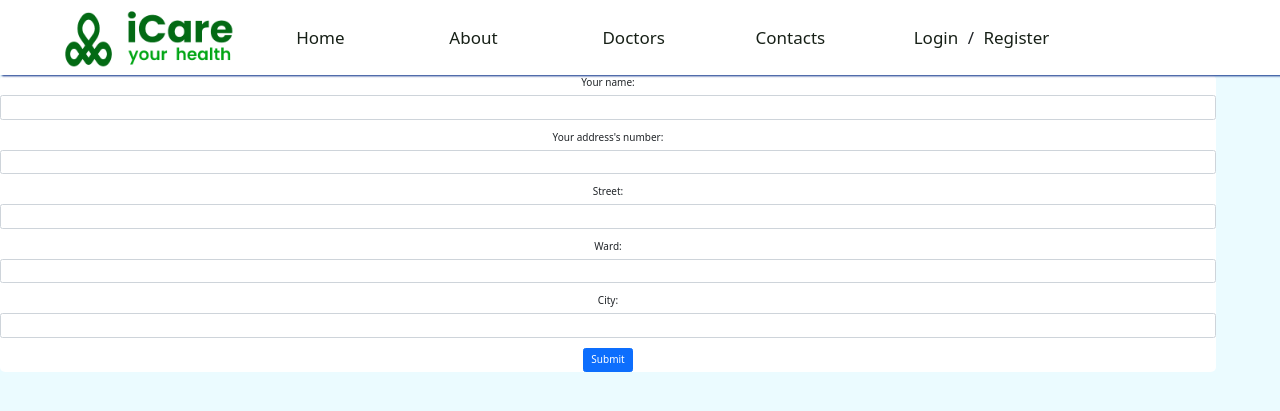
After one commit to letienloc2001/iCare, a PHP site: page /edit-profile.php in a window 1280 px wide. The commit adds this page. Shown: the top 411 px of the page. Run offline with PHP 8.4, Linux system fonts and the light colour scheme.

Commit message:
edit profile

```diff
--- /dev/null
+++ b/assets/css/profile/edit-profile.css
@@ -0,0 +1,10 @@
+.edit {
+   text-align: center;
+}
+
+.edit-form {
+    background-color: white;
+    border-radius: 5px;
+    width: 95%;
+
+}
--- /dev/null
+++ b/edit-profile.php
@@ -0,0 +1,82 @@
+<!DOCTYPE html>
+<html lang="en">
+
+<head>
+    <meta charset="UTF-8">
+    <meta http-equiv="X-UA-Compatible" content="IE=edge">
+    <meta name="viewport" content="width=device-width, initial-scale=1.0">
+    <title>Profile</title>
+    <link rel="stylesheet" href="./assets/css/base.css">
+    <link rel="stylesheet" href="./assets/css/main.css">
+    <link href="https://cdn.jsdelivr.net/npm/bootstrap@5.0.2/dist/css/bootstrap.min.css" rel="stylesheet" integrity="sha384-EVSTQN3/azprG1Anm3QDgpJLIm9Nao0Yz1ztcQTwFspd3yD65VohhpuuCOmLASjC" crossorigin="anonymous" />
+
+    <link rel="preconnect" href="https://fonts.googleapis.com" />
+    <link rel="preconnect" href="https://fonts.gstatic.com" crossorigin />
+    <link href="https://fonts.googleapis.com/css2?family=Roboto:wght@100;300;400;500;700&display=swap" rel="stylesheet" />
+    <link rel="stylesheet" href="https://cdnjs.cloudflare.com/ajax/libs/font-awesome/6.0.0-beta2/css/all.min.css" integrity="sha512-YWzhKL2whUzgiheMoBFwW8CKV4qpHQAEuvilg9FAn5VJUDwKZZxkJNuGM4XkWuk94WCrrwslk8yWNGmY1EduTA==" crossorigin="anonymous" referrerpolicy="no-referrer" />
+    <link rel="shortcut icon" type="image/x-icon" href="../assets/img/logo/iCare-logo-website.png" />
+    <link href="https://fonts.googleapis.com/icon?family=Material+Icons" rel="stylesheet" />
+
+    <link rel="stylesheet" href="https://cdnjs.cloudflare.com/ajax/libs/font-awesome/4.7.0/css/font-awesome.min.css">
+    <link rel="stylesheet" href="https://cdnjs.cloudflare.com/ajax/libs/font-awesome/4.7.0/css/font-awesome.min.css">
+    <link rel="stylesheet" href="./assets/css/profile/user-info-card.css">
+    <link rel="stylesheet" href="./assets/css/profile/section.css">
+    <link rel="stylesheet" href="./assets/css/profile/profile-page.css">
+    <link rel="stylesheet" href="./assets/css/profile/request-appointment.css">
+    <link rel="stylesheet" href="./assets/css/profile/today-appointment.css">
+    <link rel="stylesheet" href="./assets/css/profile/summary.css">
+    <link rel="stylesheet" href="./assets/css/profile/review.css">
+    <link rel="stylesheet" href="./assets/css/profile/patient-appointment.css">
+    <link rel="stylesheet" href="./assets/css/profile/edit-profile.css">
+
+
+</head>
+
+<body>
+    <header>
+        <?php require_once("./views/header.php") ?>
+    </header>
+
+    <div class="edit">
+        <!-- <form action="">
+            <h3>Edit your profile</h3>
+            <label for="name">Your name: </label>
+            <input type="text" id="name" value="">
+            <label for="address-number">Your address's number: </label>
+            <input type="text" id="address-number" value="">
+            <label for="street">Street: </label>
+            <input type="text" id="street" value="">
+            <label for="ward">Ward: </label>
+            <input type=" text" id="ward" value="">
+            <label for="city">City: </label>
+            <input type="text" id="city" value="">
+            <button>Submit</button>
+
+        </form> -->
+        <form class="edit-form">
+            <div class=" mb-3">
+                <label for="exampleInputEmail1" class="form-label">Your name: </label>
+                <input type="email" class="form-control" id="exampleInputEmail1">
+            </div>
+            <div class="mb-3">
+                <label for="exampleInputEmail1" class="form-label">Your address's number: </label>
+                <input type="email" class="form-control" id="exampleInputEmail1">
+            </div>
+            <div class="mb-3">
+                <label for="exampleInputEmail1" class="form-label">Street: </label>
+                <input type="email" class="form-control" id="exampleInputEmail1">
+            </div>
+            <div class="mb-3">
+                <label for="exampleInputEmail1" class="form-label">Ward: </label>
+                <input type="email" class="form-control" id="exampleInputEmail1">
+            </div>
+            <div class="mb-3">
+                <label for="exampleInputEmail1" class="form-label">City: </label>
+                <input type="email" class="form-control" id="exampleInputEmail1">
+            </div>
+            <button type="submit" class="btn btn-primary">Submit</button>
+        </form>
+    </div>
+</body>
+
+</html>
```
Also changed, not shown: index.php (+6 -7 lines), models/user.php (+36 -38 lines).
